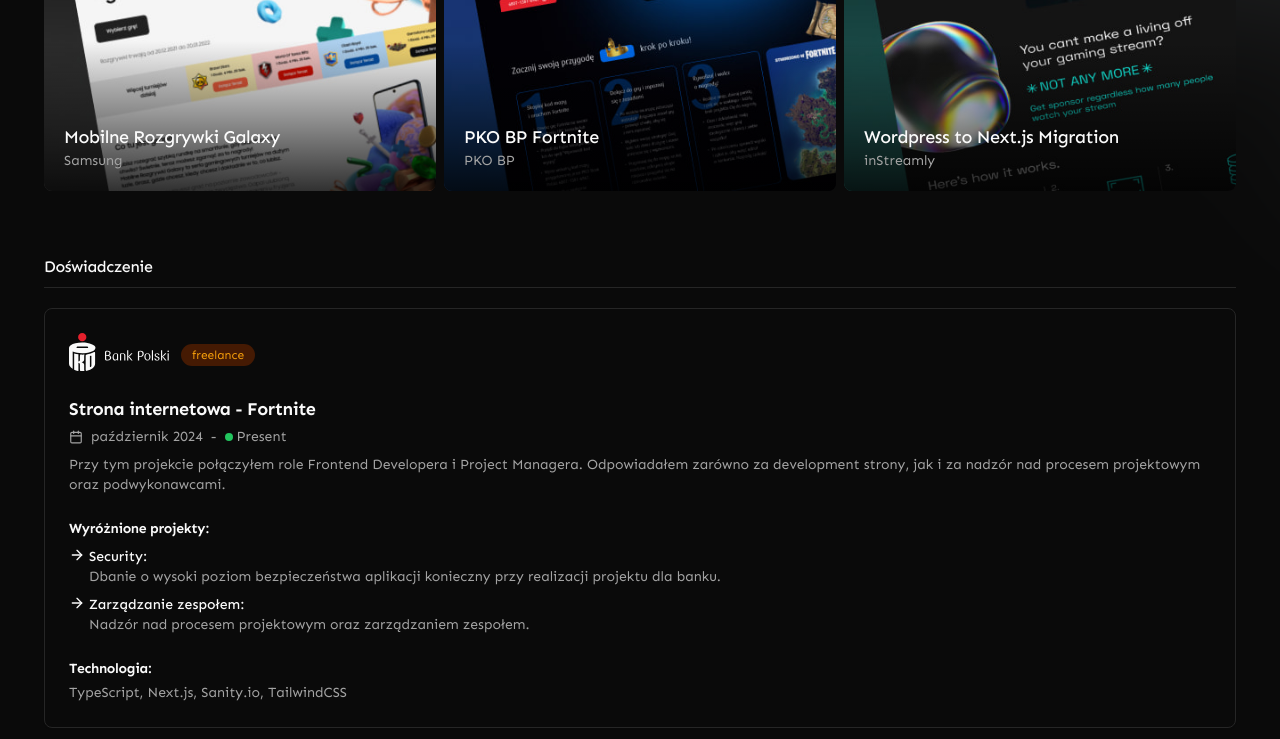
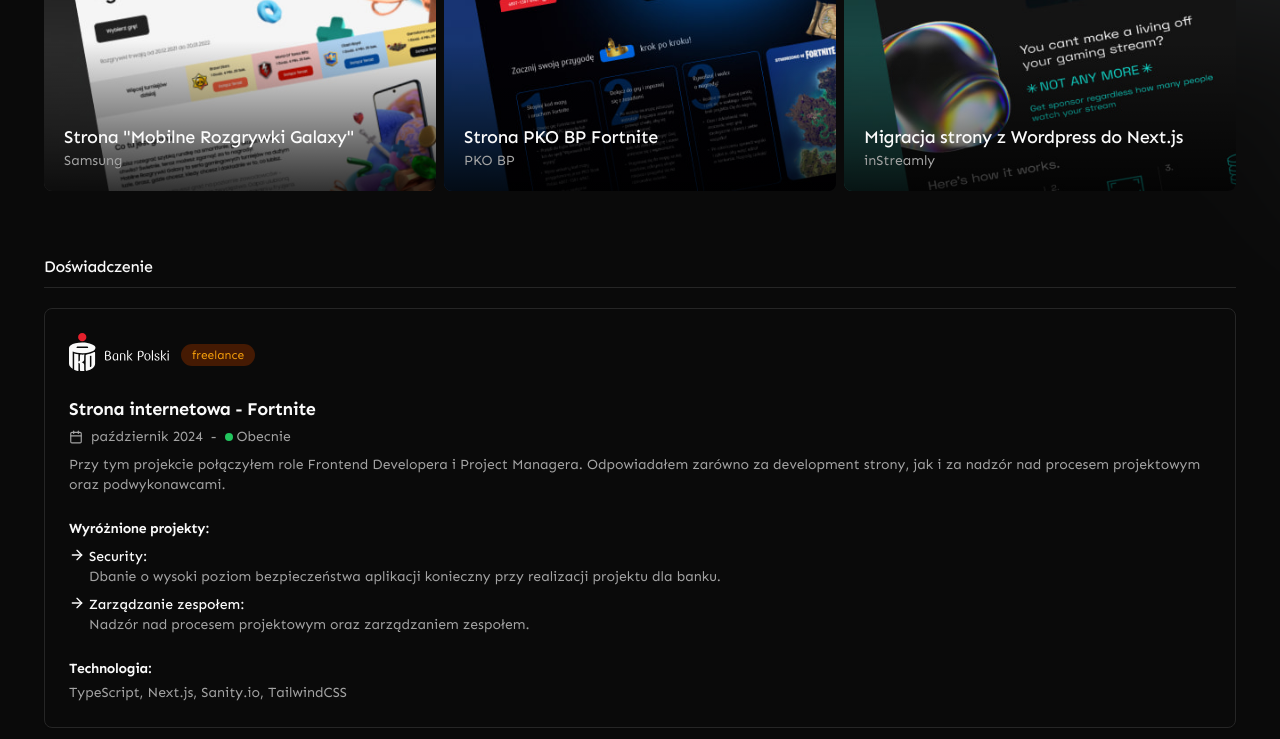
Before and after one commit to Woskus/mateuszwoskowicz.pl, a Next.js app: page / in a window 1280 px wide. Shown: the part 640-1379 px from the top of the page. Built offline with nearby package versions, Linux system fonts and the light colour scheme.

Commit message:
Improve content

```diff
--- a/components/experience/experience-item.tsx
+++ b/components/experience/experience-item.tsx
@@ -53,7 +53,7 @@
 									) : (
 										<>
 											<Ping />
-											Present
+											Obecnie
 										</>
 									)}
 								</span>
--- a/data/projects.ts
+++ b/data/projects.ts
@@ -7,7 +7,7 @@
 }
 
 export const samsung = {
-	title: 'Mobilne Rozgrywki Galaxy',
+	title: 'Strona "Mobilne Rozgrywki Galaxy"',
 	company: 'Samsung',
 	img: '/img/projects/samsung.jpg',
 	imgHero: '/img/projects/samsung-hero.jpg',
@@ -15,7 +15,7 @@
 };
 
 export const pkobp = {
-	title: 'PKO BP Fortnite',
+	title: 'Strona PKO BP Fortnite',
 	company: 'PKO BP',
 	img: '/img/projects/pkobp.jpg',
 	imgHero: '/img/projects/pkobp-hero.jpg',
@@ -23,7 +23,7 @@
 };
 
 export const instreamly = {
-	title: 'Wordpress to Next.js Migration',
+	title: 'Migracja strony z Wordpress do Next.js',
 	company: 'inStreamly',
 	img: '/img/projects/instreamly.jpg',
 	imgHero: '/img/projects/instreamly-hero.jpg',
```
